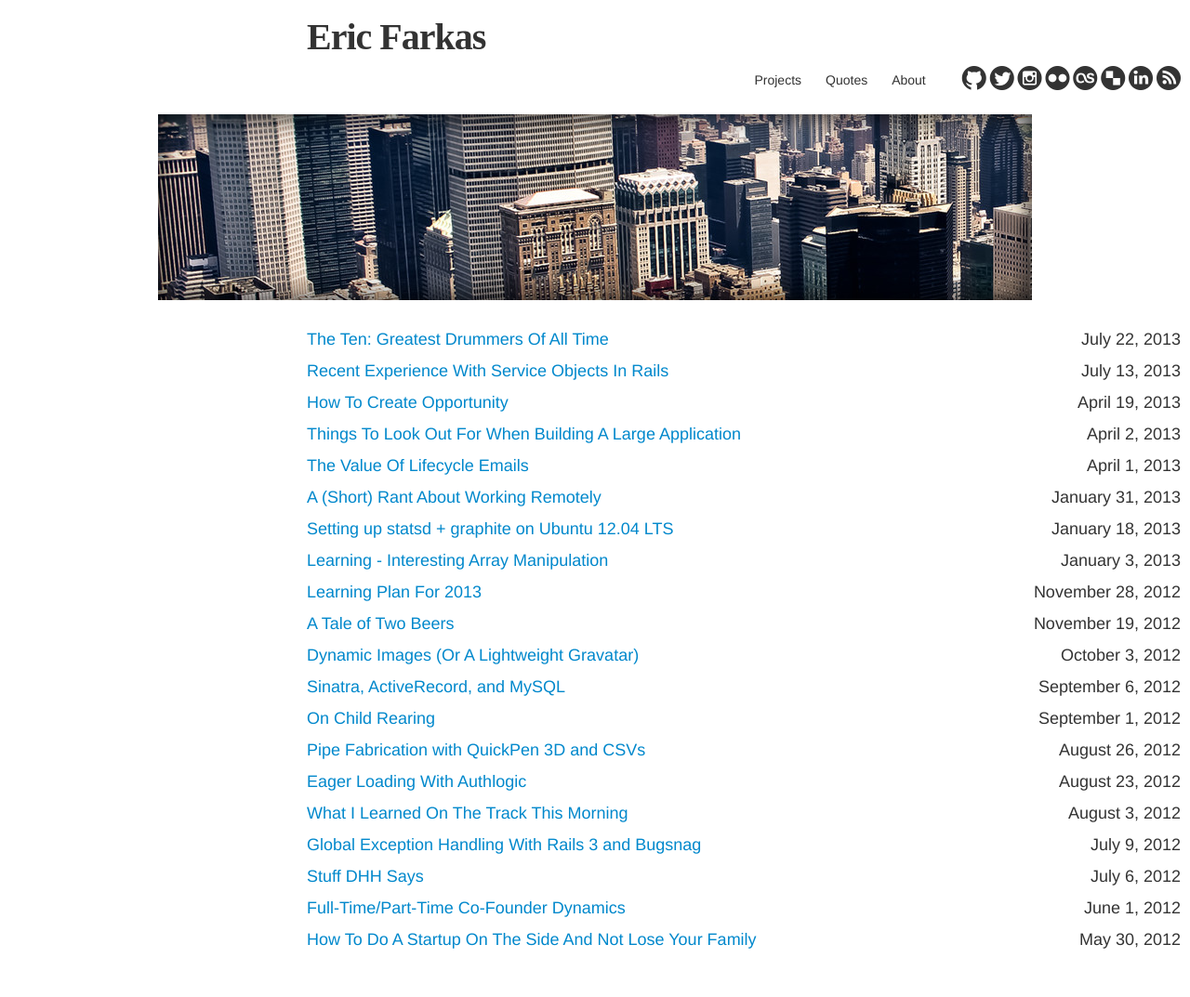
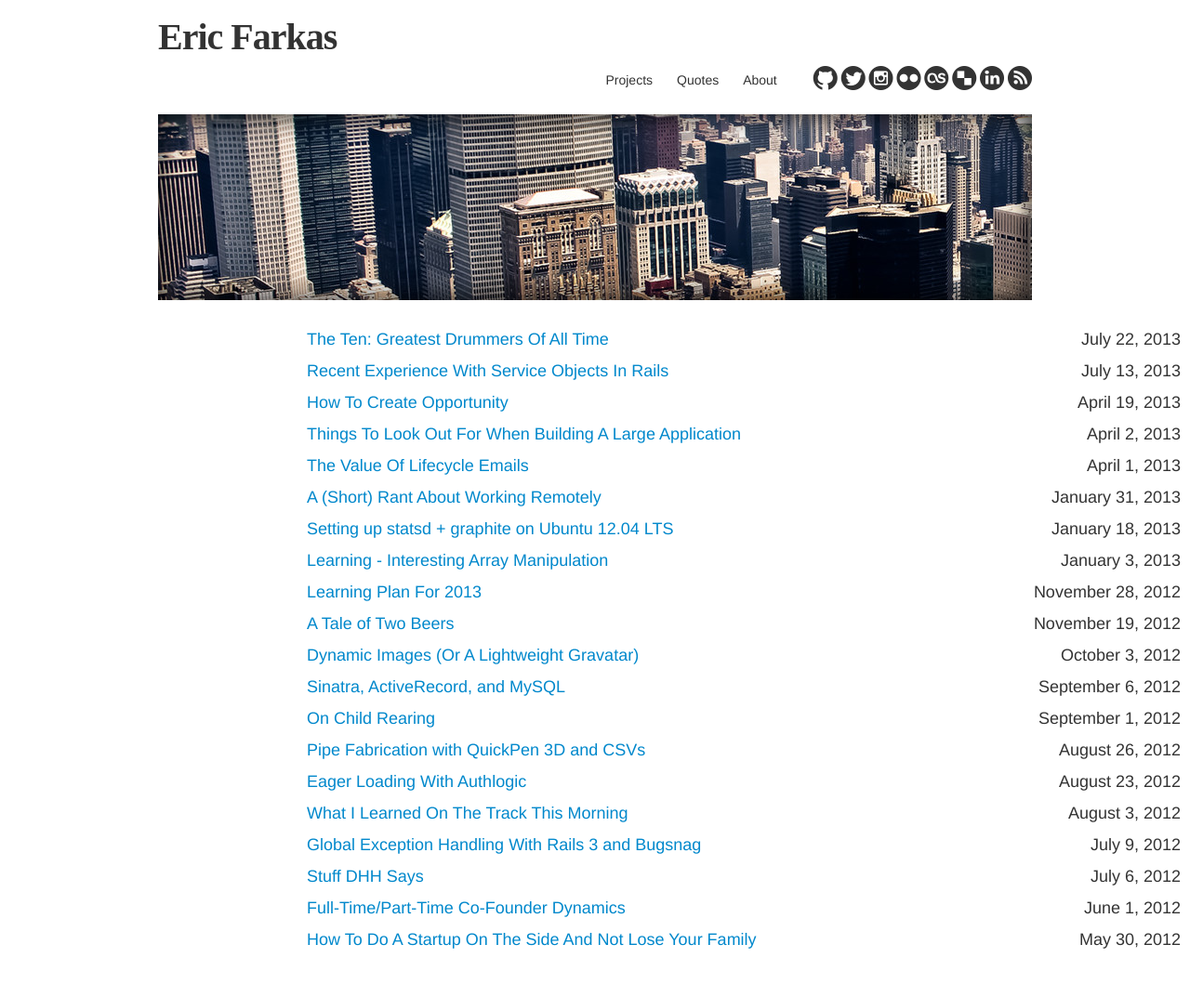
Before and after one commit to speric/speric.github.com, a Jekyll site: the page built from index.html, in a window 1280 px wide. Shown: the whole page at 93% size. Built offline with Jekyll 4.4.1, drawn with Linux system fonts in a browser that asks for light colours; some web fonts are replaced; Markdown is read by kramdown in place of the engine named in the settings.

Commit message:
Update layout.html

```diff
--- a/_layouts/layout.html
+++ b/_layouts/layout.html
@@ -15,7 +15,7 @@
 <body>
  <div class="container">
    <div class="row">
-     <div class="span12 offset2">
+     <div class="span12">
        <div style="margin-top:20px;">
          <header class="jumbotron subhead">
 	   <h1><a href="/">Eric Farkas</a></h1>
```
